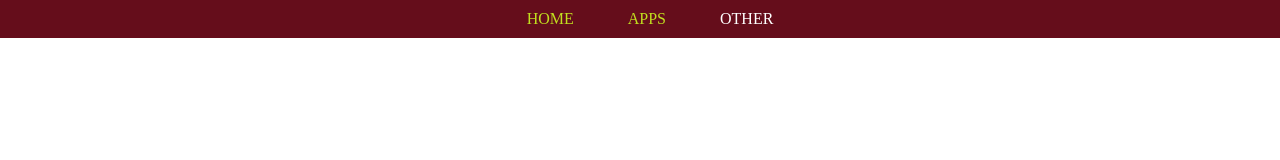
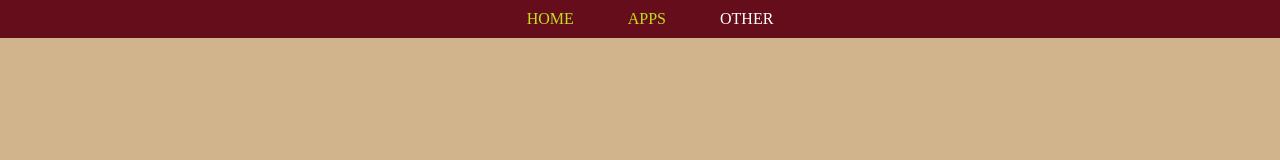
Before and after one commit to WVCS/website-laithmk, a plain HTML site: page datasetapp.html in a window 1280 px wide. Drawn offline with Linux system fonts and the light colour scheme.

Commit message:
made background color always tan

```diff
--- a/style.css
+++ b/style.css
@@ -25,3 +25,7 @@ a {
 a:hover {
   background-color: #823200;
 }
+
+body {
+  background-color: tan;
+}
```
